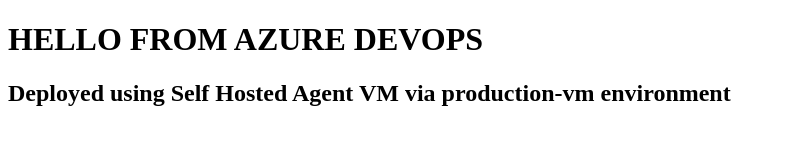
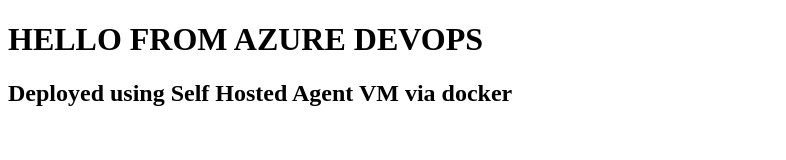
Before and after one commit to Ashutoshdocs/AZURE_PIPELINE02, a plain HTML site: page ProjectTwo/index.html in a window 1280 px wide. Shown: the whole page, without its empty margins (0-786 px from the left). Drawn offline with Linux system fonts and the light colour scheme.

Commit message:
Update index.html

```diff
--- a/ProjectTwo/index.html
+++ b/ProjectTwo/index.html
@@ -7,7 +7,7 @@
 
 <h1>HELLO FROM AZURE DEVOPS</h1>
 
-<h2>Deployed using Self Hosted Agent VM via production-vm environment</h2>
+<h2>Deployed using Self Hosted Agent VM via docker</h2>
 
 </body>
 </html>
```
